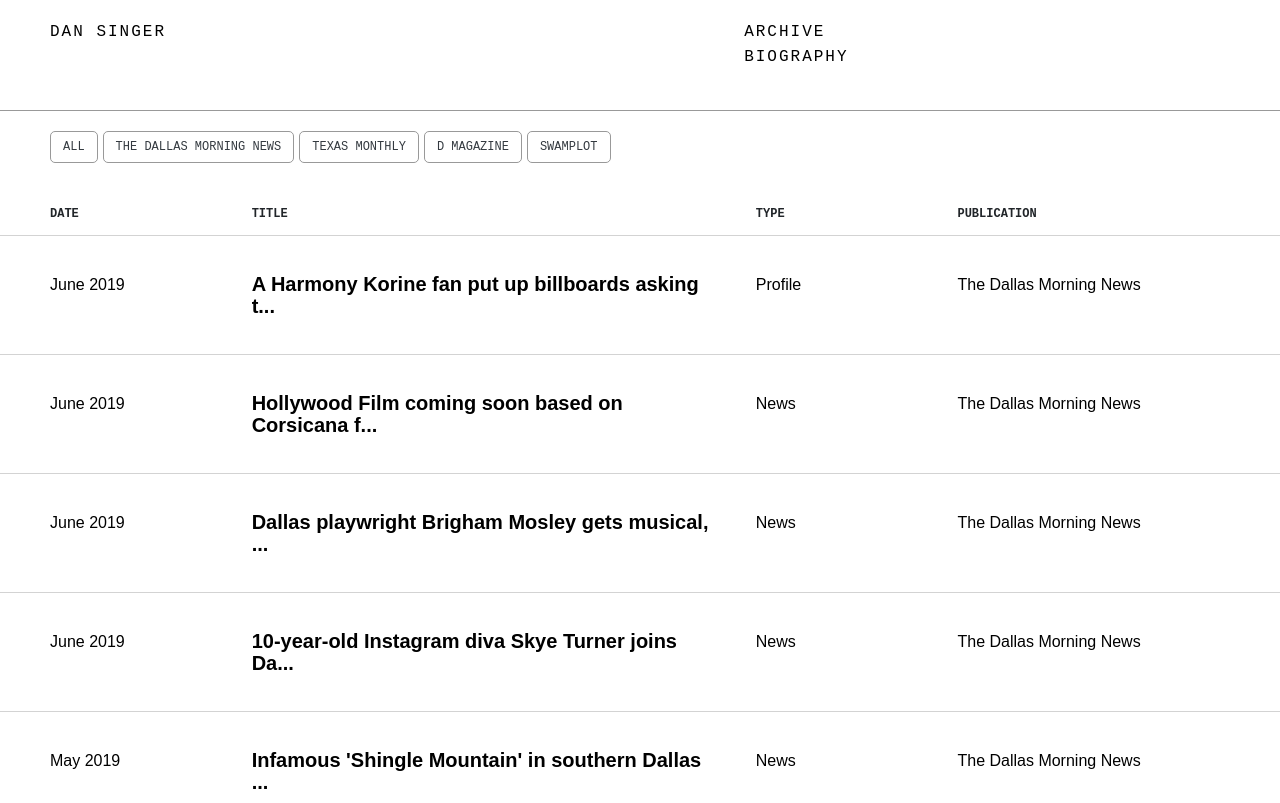
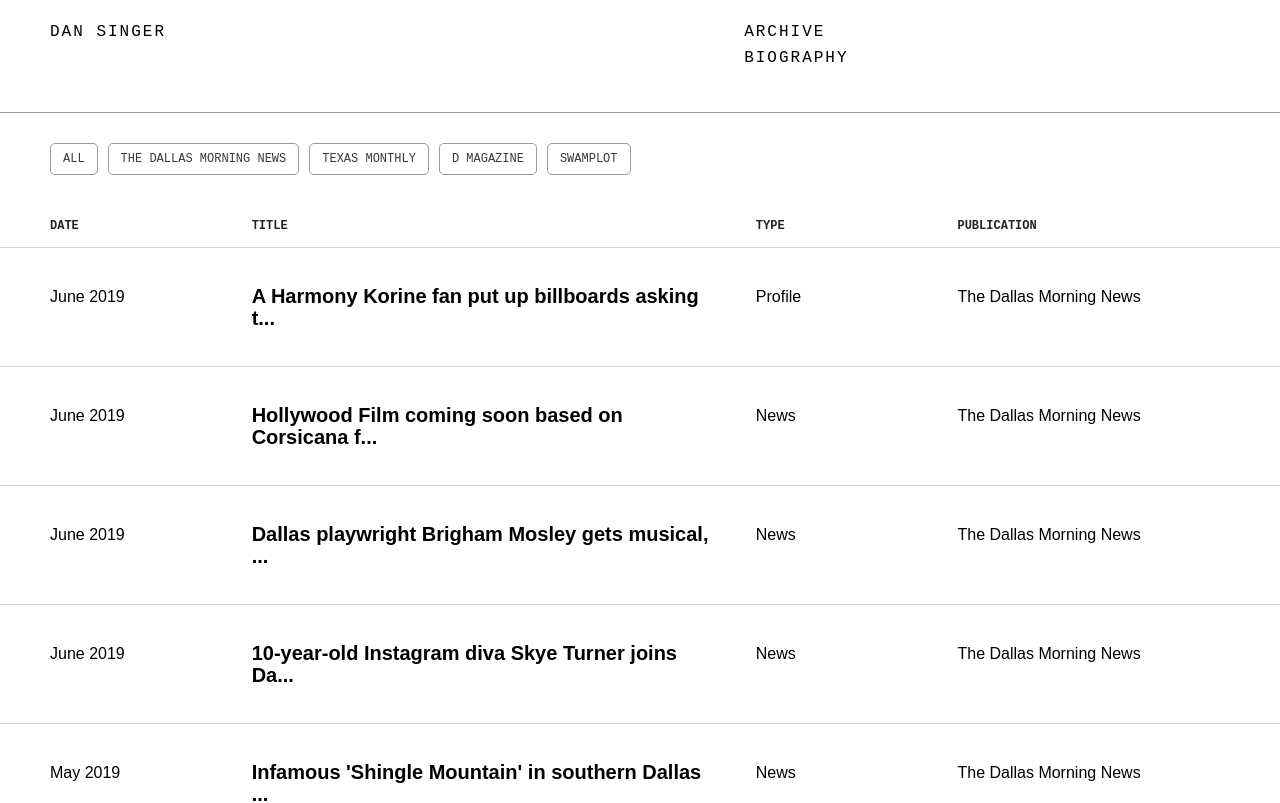
Before and after one commit to kyliesanderson/dansinger, a React (Create React App) app: page /archive in a window 1280 px wide. Shown: the top 803 px of the page. Built offline with nearby package versions, Linux system fonts and the light colour scheme.

Commit message:
fixed moving nav links, links to new tabs, and spacing of buttons

```diff
--- a/src/App.css
+++ b/src/App.css
@@ -15,6 +15,7 @@
    font-weight: normal;
    line-height: 25px;
    font-size: 16px;
+   border-bottom: 1px transparent solid;
 }
 
 .header-link:hover {
@@ -175,9 +176,10 @@
    font-family: 'Space Mono', monospace;
    text-transform: uppercase;
    font-size: 12px;
-   margin-right: 5px;
+   margin-right: 10px;
    border-radius: 5px;
    border: 1px #999999 solid;
+   margin-top: 10px;
 }
 
 .filter-button:hover {
--- a/src/Table.js
+++ b/src/Table.js
@@ -28,7 +28,7 @@
          article.title = article.title + "...";
       }
       return (
-         <a href={article.link} className="table-link">
+         <a href={article.link} target="_blank" className="table-link">
             <Row className="home-table-row">
                <Col md={7}>
                   <td className="home-table-title table-text">{article.title}</td>
@@ -54,7 +54,7 @@
          article.title = article.title + "...";
       }
       return(
-         <a href={article.link} className="table-link">
+         <a href={article.link} target="_blank" className="table-link">
             <Row className="archive-table-row">
                <Col md={2}>
                   <td className="table-text">{article.date}</td>
```
